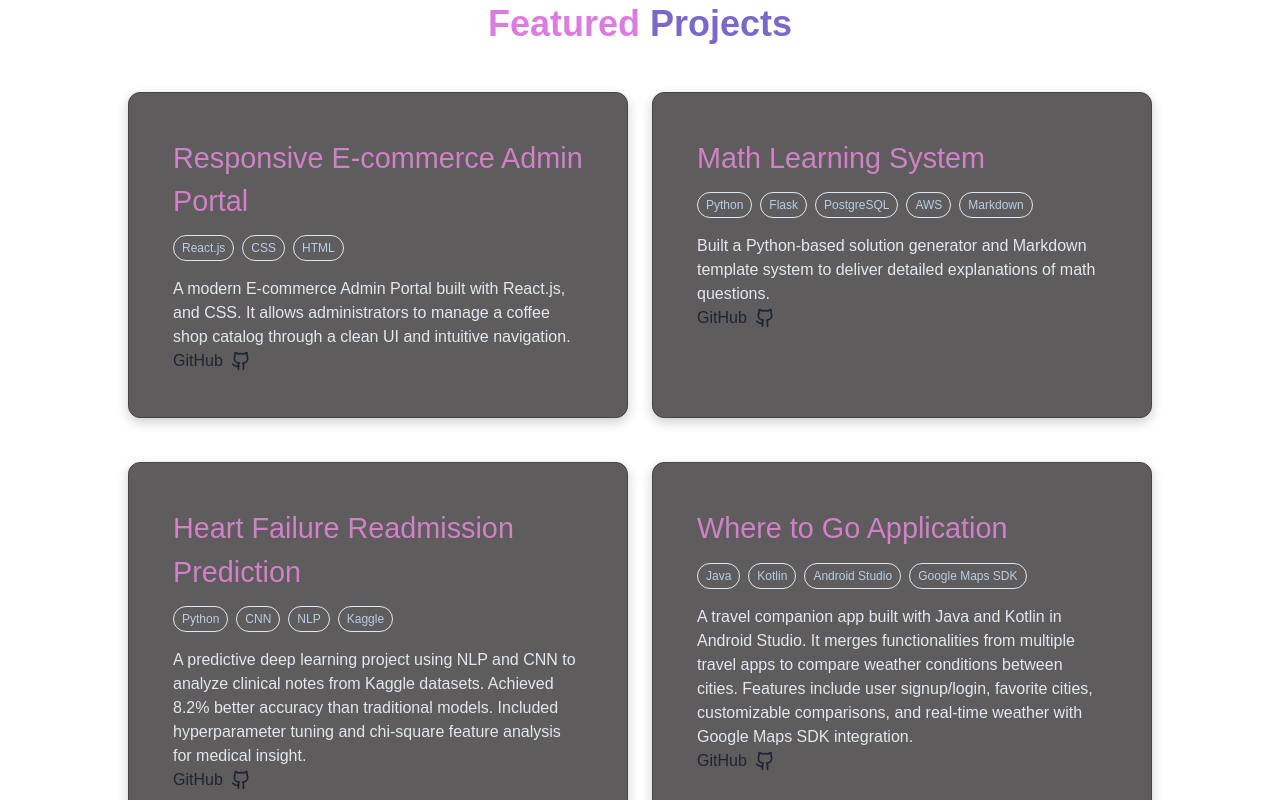
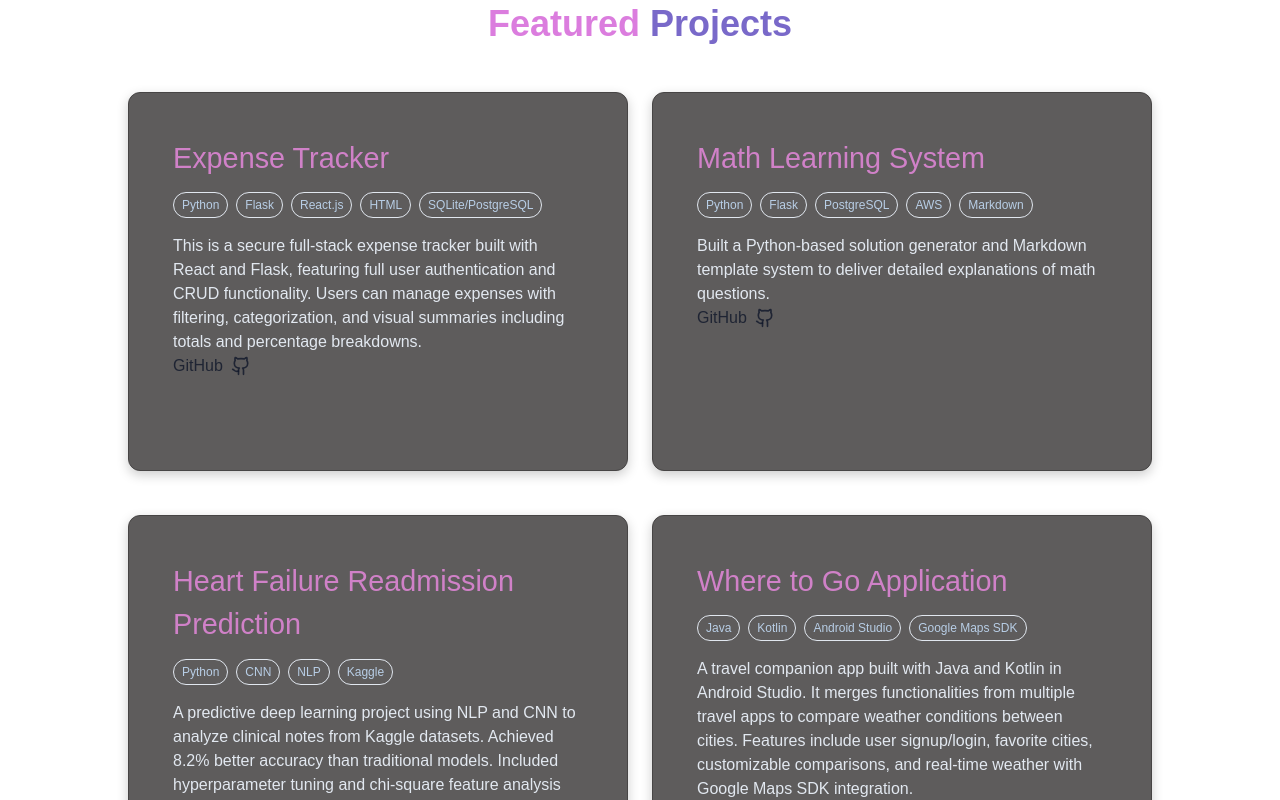
Before and after one commit to luciayin9944/LY_Portfolio, a React (Vite) app: page / in a window 1280 px wide. Shown: the part 1660-2460 px from the top of the page. Built offline with nearby package versions, Linux system fonts and the light colour scheme.

Commit message:
update project

```diff
--- a/src/components/sections/ProjectCard.jsx
+++ b/src/components/sections/ProjectCard.jsx
@@ -1,4 +1,4 @@
-import { ArrowRight, ExternalLink, Github } from "lucide-react";
+import { Github } from "lucide-react";
 function ProjectCard({ project }) {
     return (
         <div className="project-card">
@@ -21,7 +21,7 @@ function ProjectCard({ project }) {
                       target="_blank"
                       className="text-foreground/80 hover:text-primary transition-colors duration-300"
                     >
-                      <div className="flex items-center gap-2">
+                      <div className="flex items-center gap-2 mb-12 ">
                         <span>GitHub</span>
                         <Github size={20} />
                       </div>
--- a/src/components/sections/Projects.jsx
+++ b/src/components/sections/Projects.jsx
@@ -18,7 +18,7 @@ function Projects({ projects }) {
                 <a
                     className="cosmic-button w-fit flex items-center mx-auto gap-2"
                     target="_blank"
-                    href="https://github.com/luxiay"
+                    href="https://github.com/luciayin9944"
                 >
                     Check My Github <ArrowRight size={16} />
                 </a>
--- a/src/data/projectsData.json
+++ b/src/data/projectsData.json
@@ -1,11 +1,11 @@
 [
     {
       "id": 1,
-      "title": "Responsive E-commerce Admin Portal",
-      "description": "A modern E-commerce Admin Portal built with React.js, and CSS. It allows administrators to manage a coffee shop catalog through a clean UI and intuitive navigation.",
-      "category": "Frontend",
-      "tags":["React.js", "CSS", "HTML"],
-      "gitURL": "https://github.com/luxiay/React_Coffee_Shop_Web"
+      "title": "Expense Tracker",
+      "description": "This is a secure full-stack expense tracker built with React and Flask, featuring full user authentication and CRUD functionality. Users can manage expenses with filtering, categorization, and visual summaries including totals and percentage breakdowns.",
+      "category": "Full Stack",
+      "tags":["Python", "Flask", "React.js", "HTML", "SQLite/PostgreSQL"],
+      "gitURL": "https://github.com/luciayin9944/Expense_Tracker_APP"
     },
     {
       "id": 2,
```
